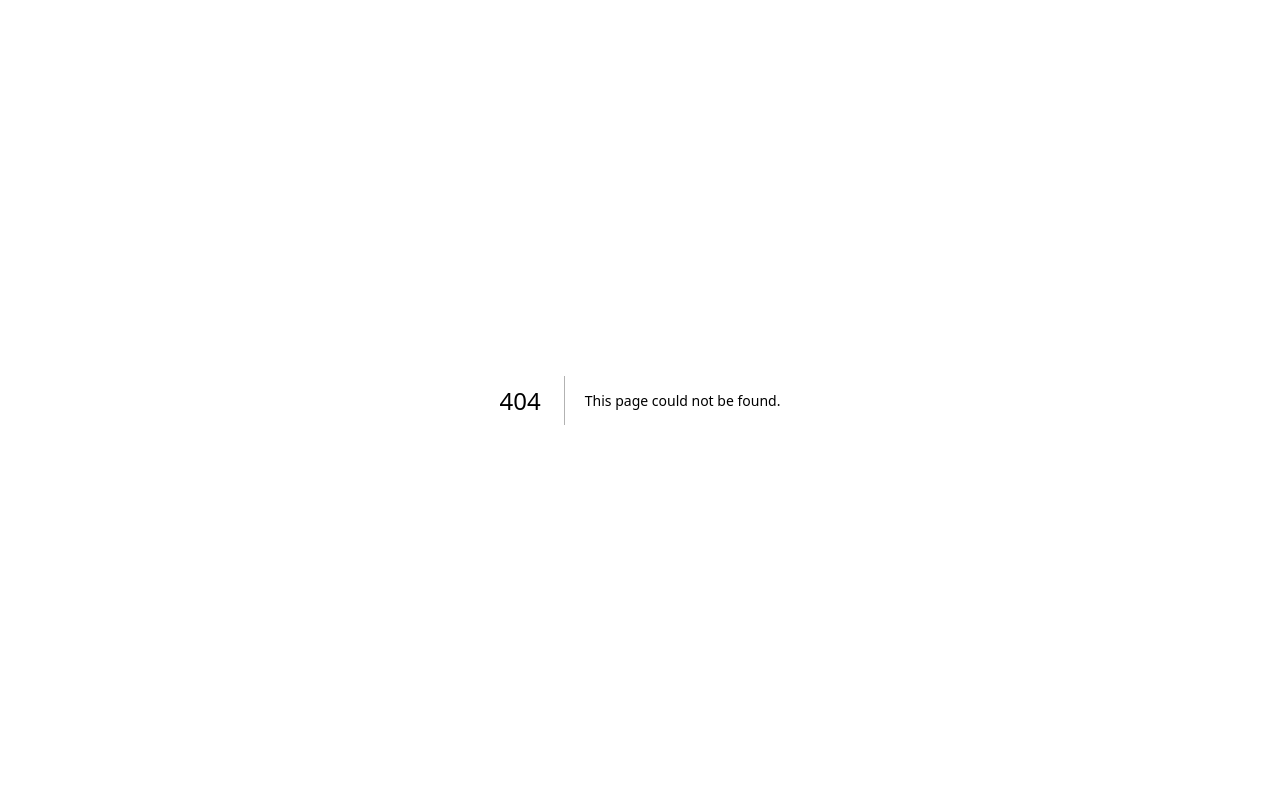
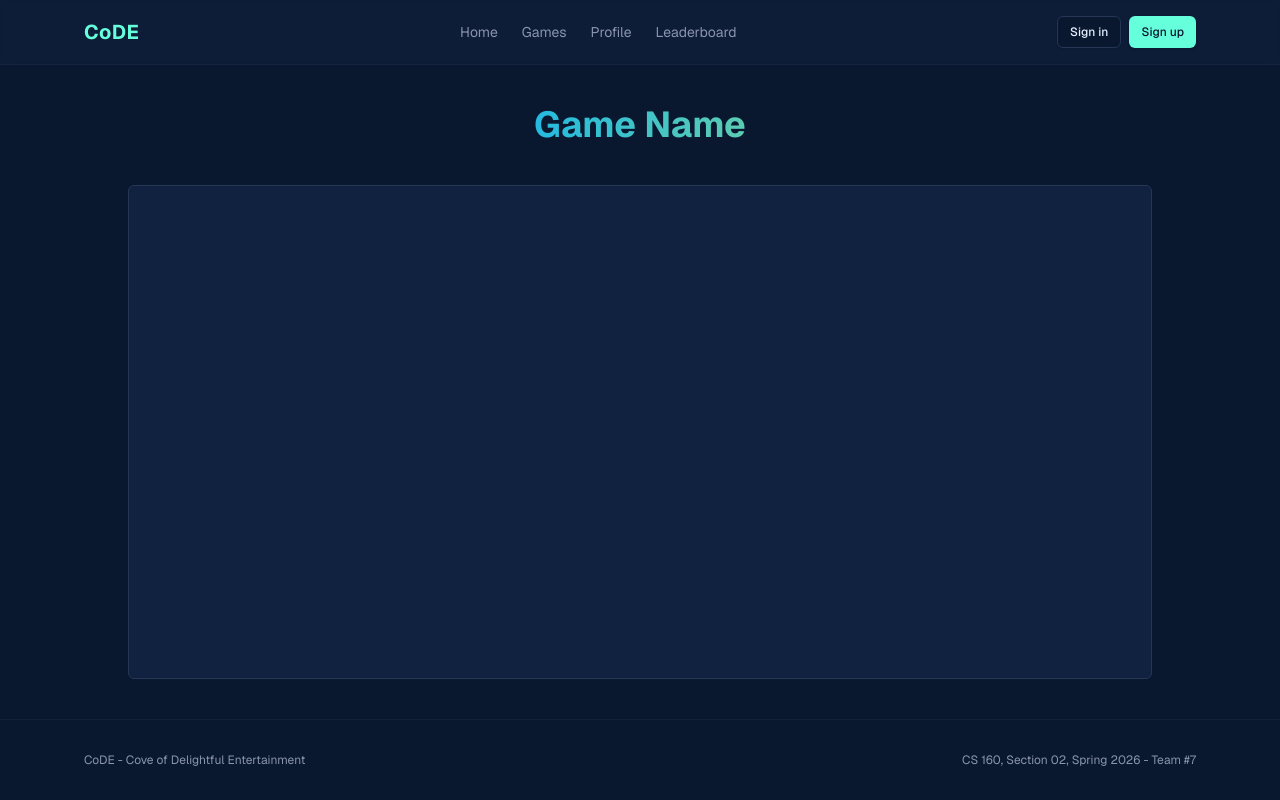
Before and after one commit to tyler-awender/CoDE, a Next.js app: page /games/template in a window 1280 px wide. Before the commit this address had no page. Built offline with nearby package versions, Linux system fonts and the light colour scheme; no server answers.

Commit message:
add template page

```diff
--- /dev/null
+++ b/app/games/template/page.tsx
@@ -0,0 +1,31 @@
+import { Navbar } from "@/components/navbar";
+
+export default function Page() {
+  return (
+    <main className="min-h-screen flex flex-col">
+      <Navbar />
+      <div className="flex-1 w-full max-w-[min(80rem,80vw)] mx-auto py-10 flex flex-col">
+        <div className="flex flex-col flex-1 gap-8">
+          <div className="flex flex-col flex-1">
+            <div className="flex flex-col flex-1 gap-6 items-center">
+              <h2 className="font-bold text-4xl mb-4 bg-gradient-to-r from-[hsl(192,75%,51%)] to-[hsl(166,52%,58%)] bg-clip-text text-transparent">
+                Game Name
+              </h2>
+              <div className="flex-1 rounded-md border border-border bg-card text-muted-foreground overflow-auto w-full">
+                {
+                  /* Game goes here */
+                }
+              </div>
+            </div>
+          </div>
+        </div>
+      </div>
+      <footer className="w-full border-t border-border/30 py-8">
+        <div className="mx-auto max-w-6xl px-5 flex flex-col items-center gap-2 text-xs text-muted-foreground sm:flex-row sm:justify-between">
+          <p>CoDE - Cove of Delightful Entertainment</p>
+          <p>CS 160, Section 02, Spring 2026 - Team #7</p>
+        </div>
+      </footer>
+    </main>
+  );
+}
```
